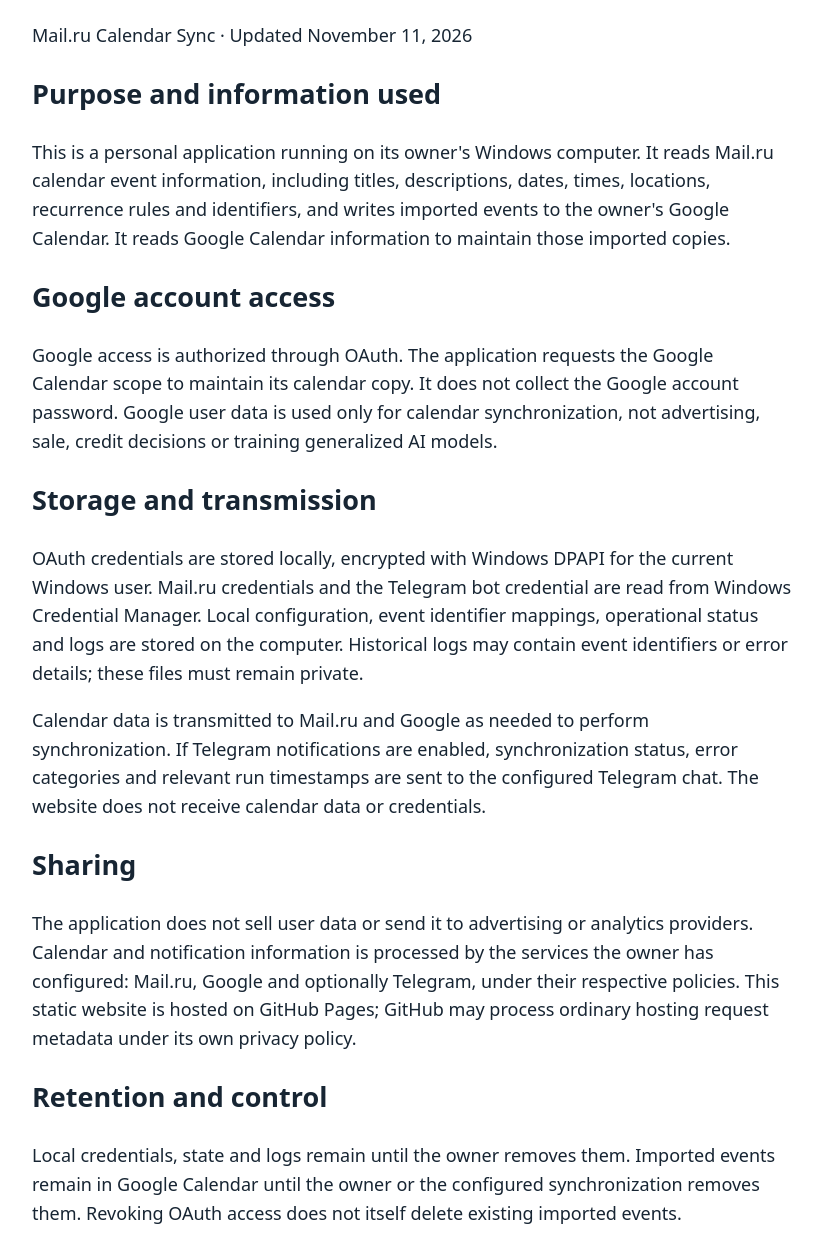
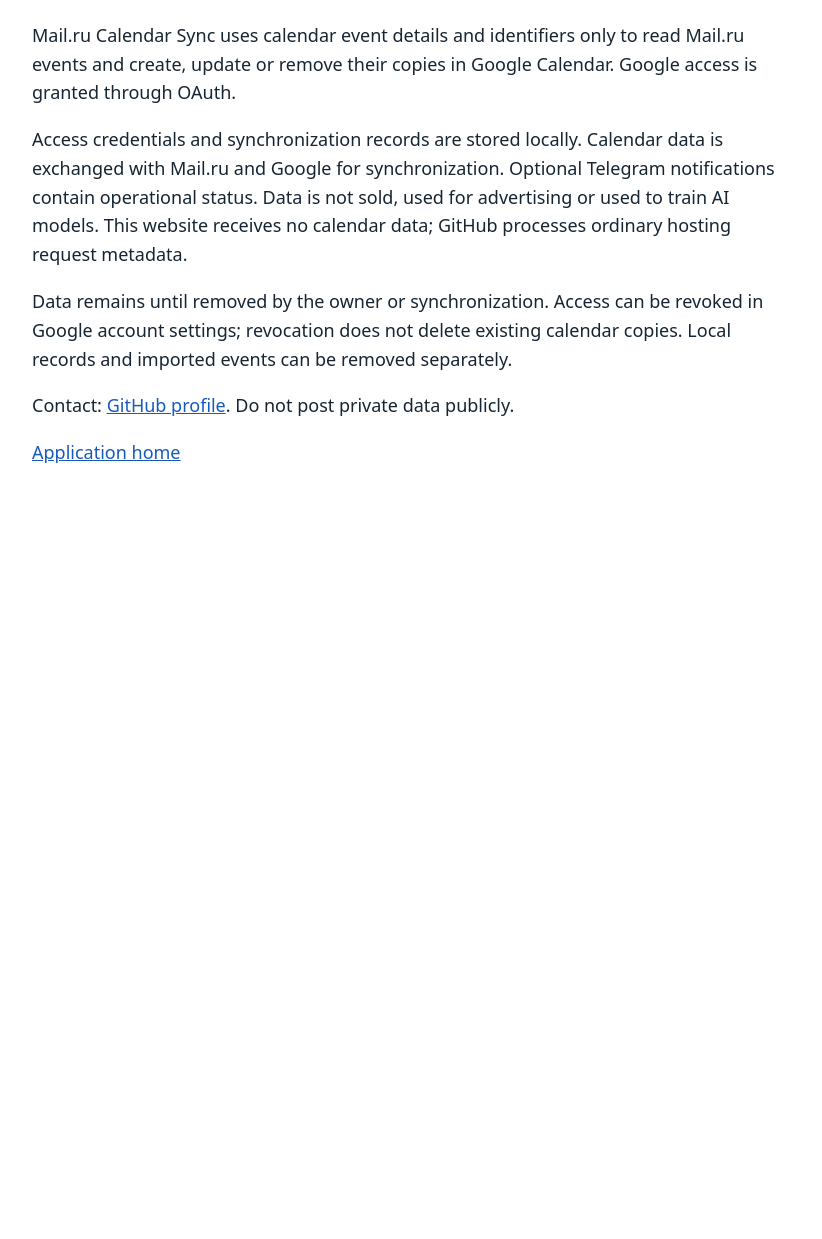
Before and after one commit to akalgin79-cloud/mailru-calendar-sync, a plain HTML site: page privacy.html in a window 1280 px wide. Shown: the part 121-1360 px from the top of the page, without its empty margins (228-1050 px from the left). After the commit the page ends 800 px from the top, so only its background shows below. Drawn offline with Linux system fonts and the light colour scheme.

Commit message:
Add files via upload

```diff
--- a/privacy.html
+++ b/privacy.html
@@ -2,20 +2,10 @@
 <html lang="en"><meta charset="utf-8"><meta name="viewport" content="width=device-width,initial-scale=1">
 <title>Privacy Policy — Mail.ru Calendar Sync</title>
 <style>body{font:18px/1.6 system-ui;max-width:760px;margin:60px auto;padding:0 24px;color:#172533}a{color:#165ac0}</style>
-<h1>Privacy Policy</h1><p>Mail.ru Calendar Sync · Updated November 11, 2026</p>
-<h2>Purpose and information used</h2>
-<p>This is a personal application running on its owner's Windows computer. It reads Mail.ru calendar event information, including titles, descriptions, dates, times, locations, recurrence rules and identifiers, and writes imported events to the owner's Google Calendar. It reads Google Calendar information to maintain those imported copies.</p>
-<h2>Google account access</h2>
-<p>Google access is authorized through OAuth. The application requests the Google Calendar scope to maintain its calendar copy. It does not collect the Google account password. Google user data is used only for calendar synchronization, not advertising, sale, credit decisions or training generalized AI models.</p>
-<h2>Storage and transmission</h2>
-<p>OAuth credentials are stored locally, encrypted with Windows DPAPI for the current Windows user. Mail.ru credentials and the Telegram bot credential are read from Windows Credential Manager. Local configuration, event identifier mappings, operational status and logs are stored on the computer. Historical logs may contain event identifiers or error details; these files must remain private.</p>
-<p>Calendar data is transmitted to Mail.ru and Google as needed to perform synchronization. If Telegram notifications are enabled, synchronization status, error categories and relevant run timestamps are sent to the configured Telegram chat. The website does not receive calendar data or credentials.</p>
-<h2>Sharing</h2>
-<p>The application does not sell user data or send it to advertising or analytics providers. Calendar and notification information is processed by the services the owner has configured: Mail.ru, Google and optionally Telegram, under their respective policies. This static website is hosted on GitHub Pages; GitHub may process ordinary hosting request metadata under its own privacy policy.</p>
-<h2>Retention and control</h2>
-<p>Local credentials, state and logs remain until the owner removes them. Imported events remain in Google Calendar until the owner or the configured synchronization removes them. Revoking OAuth access does not itself delete existing imported events.</p>
-<p>The owner can stop the scheduled Windows task and revoke the application's access in Google account security settings. Local data and imported copies can then be removed separately. Removing the source Mail.ru event can cause its imported Google counterpart to be removed during synchronization.</p>
-<h2>Contact</h2>
-<p>Contact the maintainer through <a href="https://github.com/akalgin79-cloud">akalgin79-cloud on GitHub</a>. Do not post passwords, tokens or private calendar information in public issues.</p>
+<h1>Privacy Policy</h1>
+<p>Mail.ru Calendar Sync uses calendar event details and identifiers only to read Mail.ru events and create, update or remove their copies in Google Calendar. Google access is granted through OAuth.</p>
+<p>Access credentials and synchronization records are stored locally. Calendar data is exchanged with Mail.ru and Google for synchronization. Optional Telegram notifications contain operational status. Data is not sold, used for advertising or used to train AI models. This website receives no calendar data; GitHub processes ordinary hosting request metadata.</p>
+<p>Data remains until removed by the owner or synchronization. Access can be revoked in Google account settings; revocation does not delete existing calendar copies. Local records and imported events can be removed separately.</p>
+<p>Contact: <a href="https://github.com/akalgin79-cloud">GitHub profile</a>. Do not post private data publicly.</p>
 <p><a href="index.html">Application home</a></p>
 </html>
```
Also changed, not shown: index.html (+1 -5 lines).
